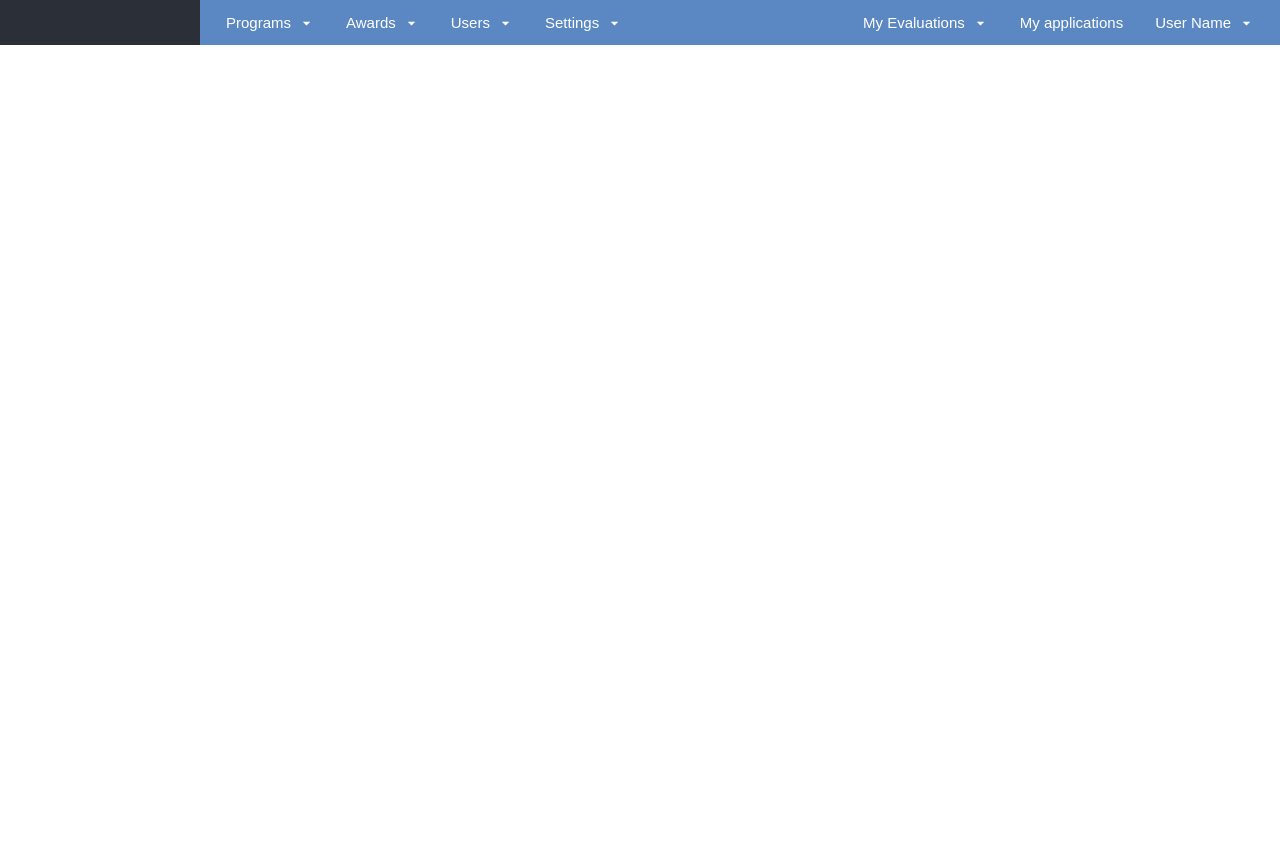
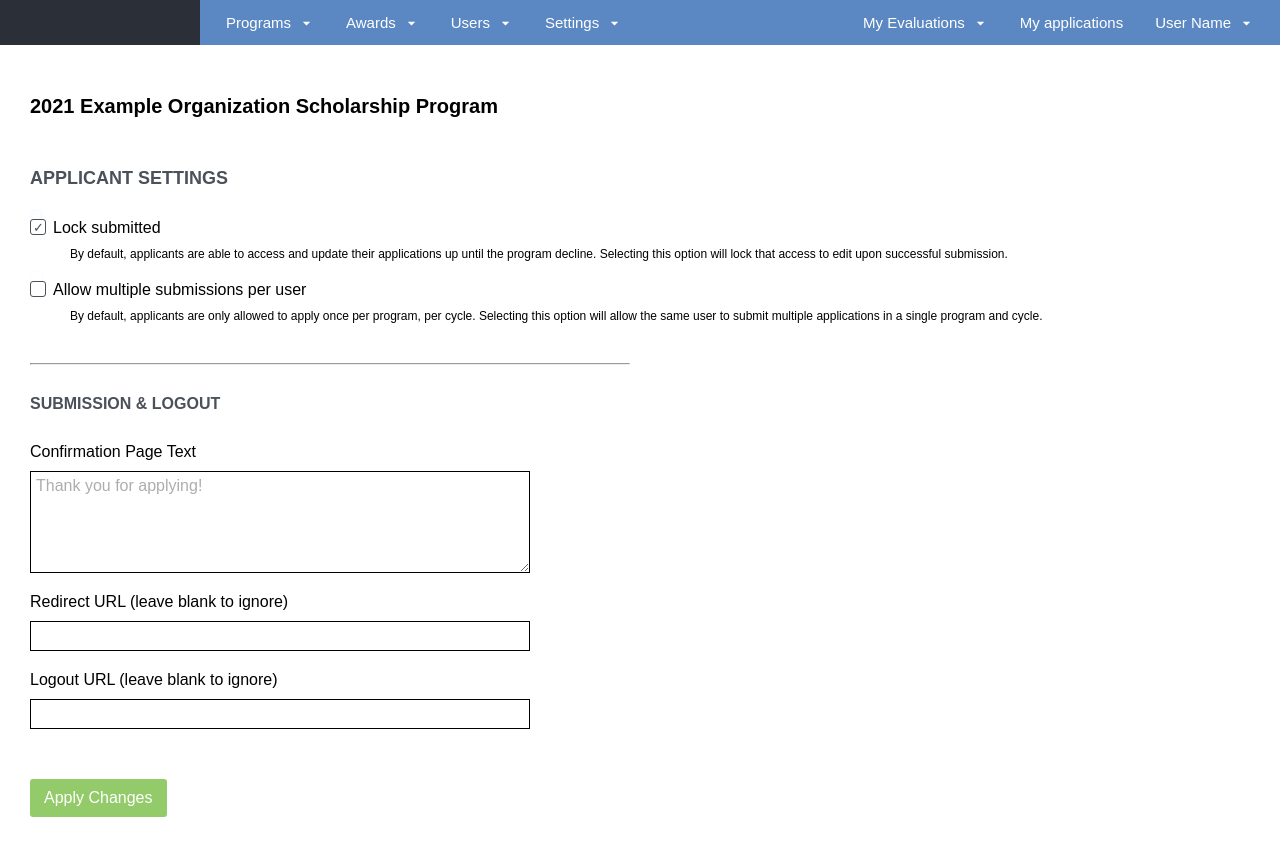
Before and after one commit to EricaMCarvalho/test, a React (Create React App) app: page / in a window 1280 px wide. Before the commit the page ends 800 px from the top, so only its background shows below. Built offline with nearby package versions, Linux system fonts and the light colour scheme; the HTML template or start-up script is replaced by a standard one.

Commit message:
add applicant settings page

```diff
--- a/src/App.js
+++ b/src/App.js
@@ -1,11 +1,19 @@
 import React from 'react';
-import { BrowserRouter } from 'react-router-dom';
+import { BrowserRouter, Switch, Route } from 'react-router-dom';
 import Header from './components/Header';
+import Sidebar from './components/Sidebar';
+import ApplicantSettings from './pages/ApplicantSettings';
 
 function App() {
   return (
     <BrowserRouter>
       <Header />
+      <Sidebar />
+      <Switch>
+        <Route exact path='/'>
+          <ApplicantSettings />
+        </Route>
+      </Switch>
     </BrowserRouter>
   );
 }
--- /dev/null
+++ b/src/components/Form.css
@@ -0,0 +1,95 @@
+.form {
+  padding-top: 2rem;
+}
+
+.form-control {
+  padding-top: 1rem;
+  position: relative;
+}
+
+hr {
+  width: 60rem;
+  margin-top: 4rem;
+  margin-bottom: 3rem;
+}
+
+.form label {
+  display: inline-block;
+  margin: 1rem 0;
+  font-size: 1.6rem;
+}
+
+.form-description {
+  margin-left: 4rem;
+  font-size: 1.2rem;
+}
+
+input[type='checkbox'] {
+  position: absolute;
+  left: 0;
+  opacity: 0.01;
+}
+
+input[type='text'],
+textarea {
+  display: block;
+  width: 50rem;
+  padding: 0.5rem;
+  font-family: inherit;
+  font-size: 1.6rem;
+  border: 1px solid rgb(0, 0, 0);
+  color: rgb(173, 173, 173);
+}
+
+[type='checkbox']:not(:checked) + label,
+[type='checkbox']:checked + label {
+  position: relative;
+  padding-left: 2.3rem;
+  cursor: pointer;
+}
+
+/* checkbox outline */
+[type='checkbox']:not(:checked) + label:before,
+[type='checkbox']:checked + label:before {
+  content: '';
+  position: absolute;
+  left: 0;
+  top: 0;
+  width: 1.6rem;
+  height: 1.6rem;
+  border: 1px solid rgb(74, 81, 90);
+  background-color: rgb(255, 255, 255);
+  border-radius: 3px;
+}
+
+/* checkbox marked */
+[type='checkbox']:not(:checked) + label:after,
+[type='checkbox']:checked + label:after {
+  content: '\2713';
+  position: absolute;
+  top: 0.85rem;
+  left: 0.3rem;
+  font-size: 1.3rem;
+  color: rgb(74, 81, 90);
+  line-height: 0;
+}
+
+/* checkbox functionality */
+[type='checkbox']:not(:checked) + label:after {
+  opacity: 0;
+}
+
+[type='checkbox']:checked + label:after {
+  opacity: 1;
+}
+
+.btn {
+  display: block;
+  margin-top: 5rem;
+  padding: 1rem 1.4rem;
+  border: none;
+  border-radius: 3px;
+  color: rgb(255, 255, 255);
+  font-size: 1.6rem;
+  background-color: rgb(147, 203, 106);
+}
--- a/src/components/Header.css
+++ b/src/components/Header.css
@@ -9,6 +9,10 @@
   justify-content: center;
   flex-basis: 20rem;
   background-color: rgb(43, 48, 56);
+}
+
+.sm-nav {
+  display: none;
 }
 
 .nav {
@@ -68,3 +72,7 @@
   background-color: rgb(91, 136, 194);
   color: rgb(255, 255, 255);
 }
+
+/* tablet landscape size */
+@media screen and (max-width: 75em) {
+}
--- a/src/components/Header.js
+++ b/src/components/Header.js
@@ -7,6 +7,7 @@ const Header = () => {
   return (
     <header className='header'>
       <div className='logo-box'></div>
+      <nav className='sm-nav'></nav>
       <nav className='nav'>
         <ul className='nav__right'>
           <li className='dropdown'>
--- /dev/null
+++ b/src/components/Sidebar.js
@@ -0,0 +1,7 @@
+import React from 'react';
+
+const Sidebar = () => {
+  return <ul></ul>;
+};
+
+export default Sidebar;
--- a/src/index.css
+++ b/src/index.css
@@ -15,6 +15,10 @@ body {
   font-family: Arial, Helvetica, sans-serif;
 }
 
+main {
+  padding: 3rem;
+}
+
 ul {
   list-style: none;
 }
@@ -22,3 +26,23 @@ ul {
 a {
   text-decoration: none;
 }
+
+.primary-heading {
+  font-size: 2rem;
+  margin: 2rem 0;
+}
+
+.secondary-heading,
+.tertiary-heading {
+  text-transform: uppercase;
+  color: rgb(74, 81, 90);
+  margin: 1rem 0;
+}
+
+.secondary-heading {
+  font-size: 1.8rem;
+}
+
+.tertiary-heading {
+  font-size: 1.6rem;
+}
--- /dev/null
+++ b/src/pages/ApplicantSettings.js
@@ -0,0 +1,112 @@
+import React, { useState } from 'react';
+import '../components/Form.css';
+
+const ApplicantSettings = () => {
+  const [lockSubmitted, setLockSubmitted] = useState(true);
+  const [multipleSubmissions, setMultipleSubmissions] = useState();
+  const [confirmationText, setConfirmationText] = useState(
+    'Thank you for applying!'
+  );
+  const [redirectUrl, setRedirectUrl] = useState('');
+  const [logoutUrl, setLogoutUrl] = useState('');
+
+  const handleSubmit = (e) => {
+    e.preventDefault();
+  };
+
+  return (
+    <main>
+      <h1 className='primary-heading'>
+        2021 Example Organization Scholarship Program
+      </h1>
+
+      <form className='form' onSubmit={handleSubmit}>
+        <h2 className='secondary-heading'>Applicant Settings</h2>
+        <div className='form-control'>
+          <input
+            id='lock-submitted'
+            type='checkbox'
+            checked={lockSubmitted}
+            onChange={(e) =>
+              setLockSubmitted((lockSubmitted) => !lockSubmitted)
+            }
+          />
+          <label className='form-label' htmlFor='lock-submitted'>
+            Lock submitted
+          </label>
+          <p className='form-description'>
+            By default, applicants are able to access and update their
+            applications up until the program decline. Selecting this option
+            will lock that access to edit upon successful submission.
+          </p>
+        </div>
+
+        <div className='form-control'>
+          <input
+            id='multiple-submissions'
+            type='checkbox'
+            checked={multipleSubmissions}
+            onChange={(e) =>
+              setMultipleSubmissions(
+                (multipleSubmissions) => !multipleSubmissions
+              )
+            }
+          />
+
+          <label htmlFor='multiple-submissions'>
+            Allow multiple submissions per user
+          </label>
+
+          <p className='form-description'>
+            By default, applicants are only allowed to apply once per program,
+            per cycle. Selecting this option will allow the same user to submit
+            multiple applications in a single program and cycle.
+          </p>
+        </div>
+
+        <hr />
+
+        <h3 className='tertiary-heading'>Submission & Logout</h3>
+
+        <div className='form-control'>
+          <label htmlFor='confirmation-text'>Confirmation Page Text</label>
+          <textarea
+            id='confirmation-text'
+            rows='5'
+            value={confirmationText}
+            onChange={(e) => setConfirmationText(e.target.value)}
+            required
+          ></textarea>
+        </div>
+
+        <div className='form-control'>
+          <label htmlFor='redirect-url'>
+            Redirect URL (leave blank to ignore)
+          </label>
+          <input
+            id='redirect-url'
+            type='text'
+            value={redirectUrl}
+            onChange={(e) => setRedirectUrl(e.target.value)}
+          />
+        </div>
+
+        <div className='form-control'>
+          <label htmlFor='logout-url'>Logout URL (leave blank to ignore)</label>
+          <input
+            id='logout-url'
+            type='text'
+            value={logoutUrl}
+            onChange={(e) => setLogoutUrl(e.target.value)}
+          />
+        </div>
+
+        <button className='btn' type='submit'>
+          Apply Changes
+        </button>
+      </form>
+    </main>
+  );
+};
+
+export default ApplicantSettings;
```
